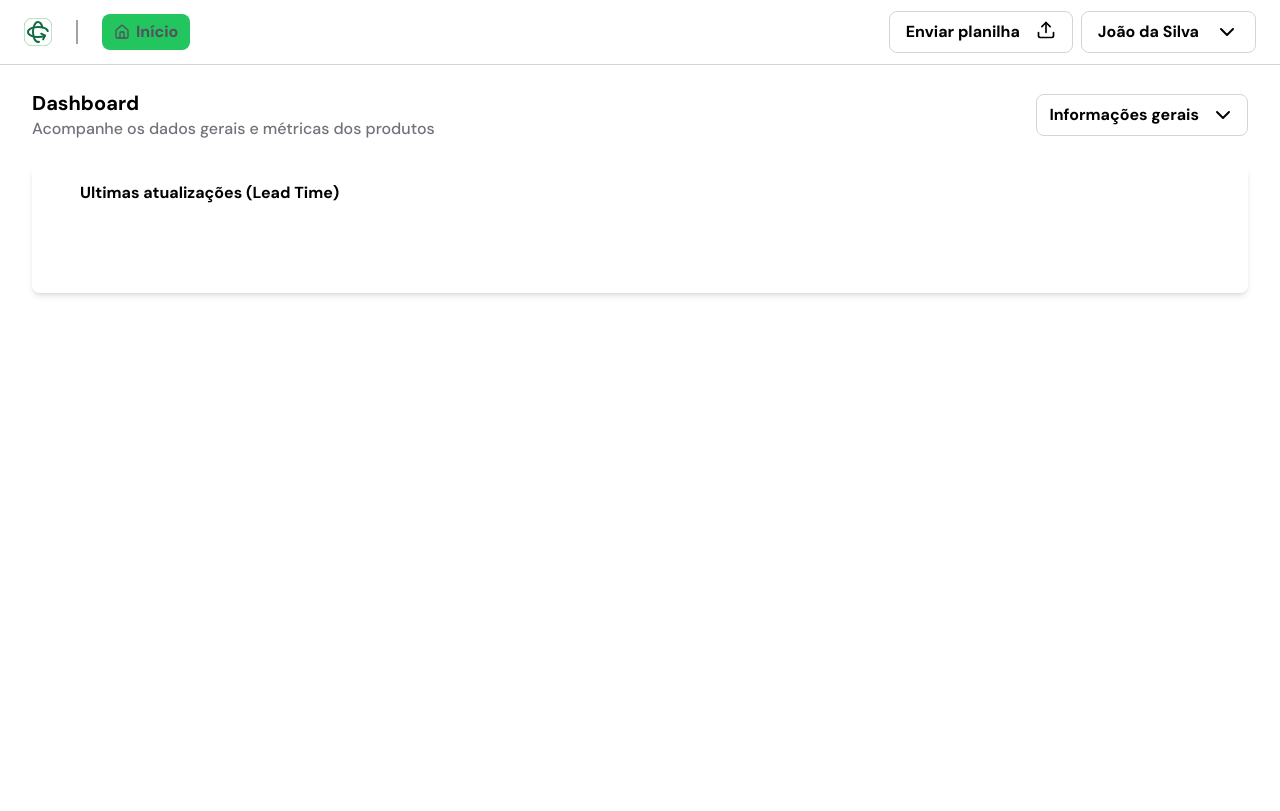
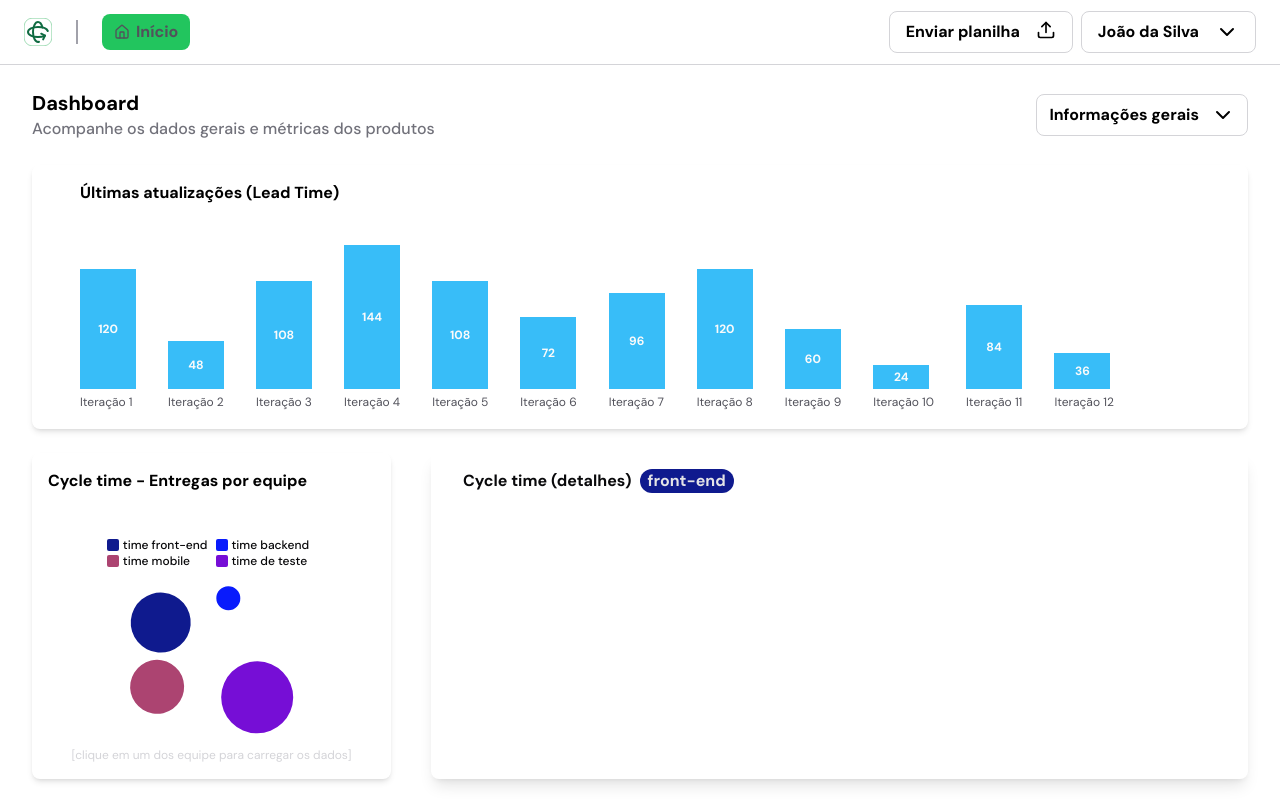
Before and after one commit to maarcos4g/sprint-view-app, a React (Vite) app: page / in a window 1280 px wide. Built offline with nearby package versions, Linux system fonts and the light colour scheme.

Commit message:
feat: home page (mocks)

```diff
--- a/src/pages/app/index.tsx
+++ b/src/pages/app/index.tsx
@@ -1,6 +1,17 @@
+import { generateTeamRandomColor } from "@/utils/generate-team-random-color";
 import { ChevronDown } from "lucide-react";
 
 export function Home() {
+
+  const iterations = [10, 4, 9, 12, 9, 6, 8, 10, 5, 2, 7, 3]
+  const teams = [
+    "front-end",
+    "backend",
+    "mobile",
+    "de teste",
+  ]
+  const colors = teams.map(() => generateTeamRandomColor())
+
   return (
     <div className="flex flex-col gap-6">
       <div className="flex items-center justify-between">
@@ -19,14 +30,86 @@ export function Home() {
         </div>
       </div>
 
-      <div className="w-full h-32 shadow-md rounded-lg px-12 py-4">
+      <div className="w-full shadow-md rounded-lg px-12 py-4 flex flex-col gap-10">
         <span className="font-bold text-base">
-          Ultimas atualizações (Lead Time)
+          Últimas atualizações (Lead Time)
         </span>
 
-        <div></div>
+        <div className="flex items-end gap-8">
+          {iterations.map((iteration, index) => {
+            return (
+              <div>
+                <div className="w-14 bg-sky-400 flex items-center justify-center text-zinc-50 font-bold text-xs" style={{ height: iteration * 12 }}>
+                  {iteration * 12}
+                </div>
+                <span className="text-xs text-zinc-600">Iteração {index + 1}</span>
+              </div>
+            )
+          })}
+        </div>
+      </div>
 
+      <div className="flex gap-10">
+        <div className="min-w-[359px] shadow-md rounded-lg px-4 py-4">
+          <span className="font-bold text-base">
+            Cycle time - Entregas por equipe
+          </span>
+
+          <div className="flex flex-col items-center justify-center mt-11">
+            <div className="grid grid-cols-2 gap-x-2">
+              {teams.map((team, index) => {
+                const randomColor = generateTeamRandomColor()
+                return (
+                  <div className="text-xs lowercase text-zinc-950 font-medium flex gap-1 items-center">
+                    <div className="w-3 h-3 rounded-sm" style={{ backgroundColor: colors[index] }} />
+                    <span>Time {team}</span>
+                  </div>
+                )
+              })}
+            </div>
+
+            <div className="grid grid-cols-2 gap-2 mt-3">
+              {teams.map((team, index) => {
+                const randomMarginTop = Math.random() * 10;
+                const randomMarginLeft = Math.random() * 10;
+                const randomRotate = Math.random() * 20 - 10; // Rotaciona entre -10 e 10 graus
+                const randomTranslateX = Math.random() * 5 - 5; // Translada entre -5px e 5px
+                const randomTranslateY = Math.random() * 10 - 5;
+                return (
+                  <div
+                    key={index}
+                    className="rounded-full"
+                    style={{
+                      marginTop: `${randomMarginTop}px`,
+                      marginLeft: `${randomMarginLeft}px`,
+                      transform: `rotate(${randomRotate}deg) translate(${randomTranslateX}px, ${randomTranslateY}px)`,
+                      backgroundColor: colors[index],
+                      width: iterations[index] * 6,
+                      height: iterations[index] * 6,
+                    }}
+                  />
+                )
+              })}
+            </div>
+
+            <span className="text-xs text-zinc-300 mt-3">[clique em um dos equipe para carregar os dados]</span>
+
+          </div>
+        </div>
+
+        <div className="w-full min-h-[307px] shadow-lg rounded-lg px-8 py-4">
+          <span className="font-bold text-base text-zinc-950 flex gap-2">
+            Cycle time (detalhes)
+            <div
+              className="px-2 rounded-full text-zinc-200"
+              style={{ backgroundColor: colors[0] }}
+            >
+              {teams[0]}
+            </div>
+          </span>
+        </div>
       </div>
+
     </div>
   )
 }
--- /dev/null
+++ b/src/utils/generate-team-random-color.ts
@@ -0,0 +1,9 @@
+export function generateTeamRandomColor(): string {
+  const r = Math.floor(Math.random() * 256)
+  const g = Math.floor(Math.random() * 256)
+  const b = Math.floor(Math.random() * 256)
+
+  console.log(`rgb(${r}, ${g}), ${b})`)
+
+  return `rgb(${r}, ${g}, ${b})`
+}
```
